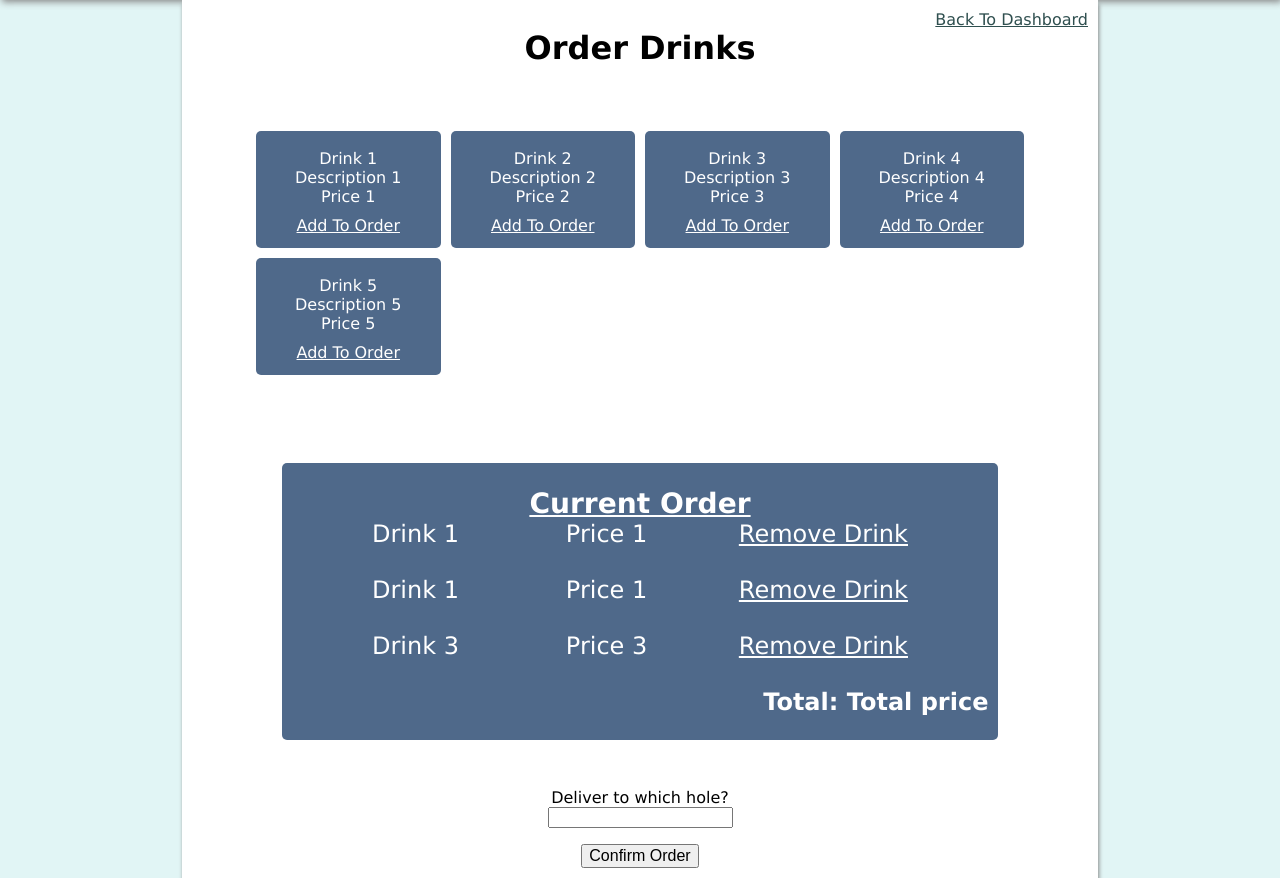
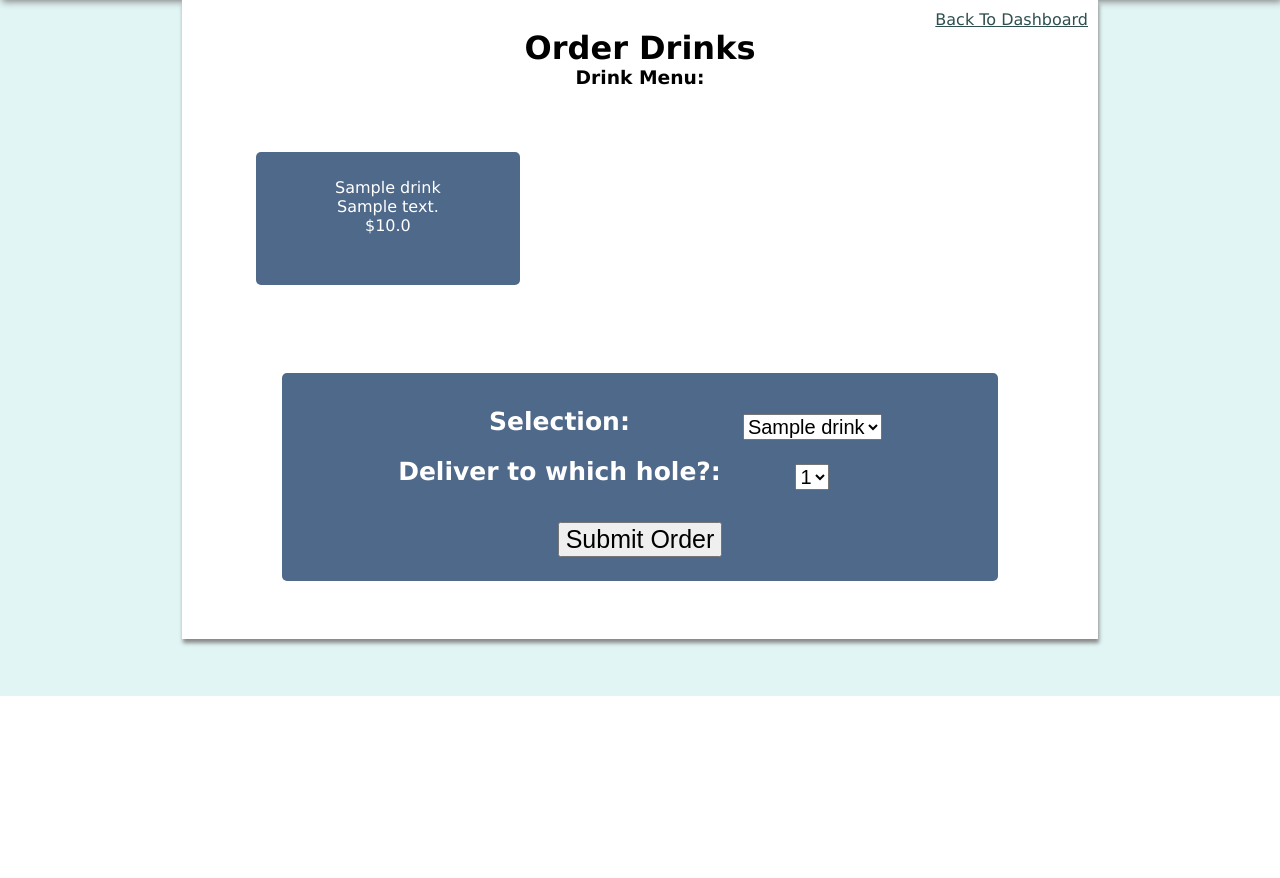
Before and after one commit to 18jreid/CS3450_PuttPutt_Group6, a Django app: page /orderDrinks in a window 1280 px wide. Shown: the part 104-982 px from the top of the page. After the commit the page ends 800 px from the top, so only its background shows below. Run offline with Django 3.2, Linux system fonts and the light colour scheme; tables that the repository leaves empty hold one stand-in row (values such as "Sample post"); lists and menus that the app fills with data are empty.

Commit message:
add drink ordering feature for players

```diff
--- a/DjangoFramework/PuttPutt/admin.py
+++ b/DjangoFramework/PuttPutt/admin.py
@@ -1,13 +1,13 @@
 from django.contrib import admin
 from PuttPutt.models import Drink
-from PuttPutt.models import DrinkOrders
+from PuttPutt.models import DrinkOrder
 from PuttPutt.models import Profile
 from PuttPutt.models import Calendar
 from PuttPutt.models import Tournament
 
 # Register your models here.
 admin.site.register(Drink)
-admin.site.register(DrinkOrders)
+admin.site.register(DrinkOrder)
 admin.site.register(Profile)
 admin.site.register(Calendar)
 admin.site.register(Tournament)
--- a/DjangoFramework/PuttPutt/models.py
+++ b/DjangoFramework/PuttPutt/models.py
@@ -95,7 +95,7 @@
     cost = models.FloatField(default=0)
 
 
-class DrinkOrders(models.Model):
+class DrinkOrder(models.Model):
     user_id = models.CharField(max_length=14)
     drink = models.CharField(max_length=30)
     hole_number = models.PositiveSmallIntegerField(default=0)
--- a/DjangoFramework/PuttPutt/templates/PuttPutt/managerDashboard.html
+++ b/DjangoFramework/PuttPutt/templates/PuttPutt/managerDashboard.html
@@ -20,7 +20,7 @@
             <a class="Text_Link" href="{% url 'manageUsers' %}">View/Edit Users</a>
         </div>
         <div class="Left_Option">
-            <a class="Text_Link" href="{% url 'manageDrinks' %}">View/Edit Drink Menu</a>
+            <a class="Text_Link" href="{% url 'manageDrinks' %}">Add/Remove Drinks From Menu</a>
         </div>
         <div class="Right_Option">
             <a class="Text_Link" href="{% url 'manageCurrentTournament' %}">Current Tournament</a>
--- a/DjangoFramework/PuttPutt/templates/PuttPutt/orderDrinks.html
+++ b/DjangoFramework/PuttPutt/templates/PuttPutt/orderDrinks.html
@@ -19,50 +19,58 @@
         <p style="text-align: right;"> <a class="Text_Link_Dark" href="{% url 'playerDashboard' %}"> <u>Back To Dashboard</u> </a> </p>
         <h1>Order Drinks</h1>
         <!-- Fill with drink menu-->
+        <h3>Drink Menu:</h3>
         <div class="Drink-Grid-Container">
-            <div>
-                <p>Drink 1</p>
-                <p>Description 1</p>
-                <p>Price 1</p>
-                <p class="Text_Link" style="margin-top: 10px;"> <u>Add To Order</u> </p>
-            </div>
-            <div>
-                <p>Drink 2</p>
-                <p>Description 2</p>
-                <p>Price 2</p>
-                <p class="Text_Link" style="margin-top: 10px;"> <u>Add To Order</u> </p>
-            </div>
-            <div>
-                <p>Drink 3</p>
-                <p>Description 3</p>
-                <p>Price 3</p>
-                <p class="Text_Link" style="margin-top: 10px;"> <u>Add To Order</u> </p>
-            </div>
-            <div>
-                <p>Drink 4</p>
-                <p>Description 4</p>
-                <p>Price 4</p>
-                <p class="Text_Link" style="margin-top: 10px;"> <u>Add To Order</u> </p>
-            </div>
-            <div>
-                <p>Drink 5</p>
-                <p>Description 5</p>
-                <p>Price 5</p>
-                <p class="Text_Link" style="margin-top: 10px;"> <u>Add To Order</u> </p>
-            </div>
+            {% for d in drinks %}
+              <div>
+                  <p>{{d.name}}</p>
+                  <p>{{d.description}}</p>
+                  <p>${{d.cost}}</p>
+              </div>
+            {% endfor %}
          </div>
-         <!-- Updates as player adds drinks to order-->
+
          <div class="Mid_Container">
-            <p><h3><u>Current Order</u></h3></p>
-            <p><span style="white-space: pre;">Drink 1              Price 1            <span class=Text_Link><u>Remove Drink</u></span></pre>
-            <p><span style="white-space: pre;">Drink 1              Price 1            <span class=Text_Link><u>Remove Drink</u></span></pre>
-            <p><span style="white-space: pre;">Drink 3              Price 3            <span class=Text_Link><u>Remove Drink</u></span></pre>
-            <p style="text-align: right; margin-right: 10px;"><b>Total: Total price</b></p>
+            <form action="/orderDrinkRequest" method="POST">
+                {% csrf_token %}
+                <table>
+                    <tr>
+                        <th style="border: none;">
+                            <label style="color: white; font-size: 25px;">Selection:</label>
+                        </th>
+                        <th style="border: none;">
+                            <select name="drinkChoice" id="drinkChoice" name="drinkChoice" style="font-size: 20px; margin-top: .5em;">
+                                {% for d in drinks %}
+                                    <option value="{{d.name}}">{{d.name}}</option>
+                                {% endfor %}
+                            </select><br>
+                        </th>
+                        <tr> <tr/>
+                        <th style="border: none;">
+                            <label style="color: white; font-size: 25px;">Deliver to which hole?:</label>
+                        </th>
+                        <th style="border: none;">
+                            <select name="holeNumber" id="holeNumber" name="holeNumber" style="font-size: 20px; margin-top: .5em;">
+                                <option value="1">1</option>
+                                <option value="2">2</option>
+                                <option value="3">3</option>
+                                <option value="4">4</option>
+                                <option value="5">5</option>
+                                <option value="6">6</option>
+                                <option value="7">7</option>
+                                <option value="8">8</option>
+                                <option value="9">9</option>
+                            </select><br>
+                        </th>
+                    </tr>
+                </table>
+                <button style="margin-top: 1em; font-size: 25px;">Submit Order</button>
+            </form>
+            {% if error %}
+                <br>
+                <p>{{error}}</p>
+            {% endif %}
          </div>
-         <p>Deliver to which hole?</p>
-         <input type="text">
-         <!-- Submit and send order-->
-         <p><button style="margin-top: 1em; font-size: medium;">Confirm Order</button></p>
     </div>
 </body>
 </html>
--- a/DjangoFramework/PuttPutt/templates/PuttPutt/playerDashboard.html
+++ b/DjangoFramework/PuttPutt/templates/PuttPutt/playerDashboard.html
@@ -15,6 +15,7 @@
             <p style="text-align: right;"> <a class="Text_Link" href="{% url 'logout' %}"> <u>Sign out</u> </a> </p>
         </div>
     </div>
+    {% csrf_token %}
     <div class="Center-Box-Container">
         <div class="Left_Option">
             <a class="Text_Link" href="{% url 'currentTournament' %}">Current Tournament</a>
@@ -25,6 +26,10 @@
         <div class="Left_Option">
             <a class="Text_Link" href="{% url 'addFunds' %}">Add Funds</a>
         </div>
+        {% if confirmation %}
+            <br>
+            <p>{{confirmation}}</p>
+        {% endif %}
     </div>
 </body>
 </html>
--- a/DjangoFramework/PuttPutt/urls.py
+++ b/DjangoFramework/PuttPutt/urls.py
@@ -31,5 +31,6 @@
     path('upcomingTournaments', views.upcomingTournaments, name="upcomingTournaments"),
     path('testButtonFunction', views.testButtonFunction),
     path('updateUserType', views.updateUserType, name="updateUserType"),
-    path('updateDrink', views.updateDrink, name="updateDrink")
+    path('updateDrink', views.updateDrink, name="updateDrink"),
+    path('orderDrinkRequest', views.orderDrinkRequest, name="orderDrinkRequest")
 ]
--- a/DjangoFramework/PuttPutt/views.py
+++ b/DjangoFramework/PuttPutt/views.py
@@ -328,8 +328,15 @@
 # Takes user to the order drinks page
 def orderDrinks(request):
     print("\n\n Order Drinks page! \n\n")
+    drinks = Drink.objects.all()
+    for drink in drinks:
+        print(drink)
+    context = {
+        'drinks' : drinks,
+    }
+    print("\n\n Order Drinks page \n\n")
 
-    return render(request, "PuttPutt/orderDrinks.html")
+    return render(request, "PuttPutt/orderDrinks.html", context)
 
 # Takes user to player dashboard page
 def playerDashboard(request):
@@ -498,6 +505,41 @@
 
         return render(request, "PuttPutt/manageDrinks.html", context)
 
+# order a drink
+def orderDrinkRequest(request):
+    drinkChoice = request.POST['drinkChoice']
+    holeNumber = request.POST['holeNumber']
+
+    print(f"drinkChoice: {drinkChoice}")
+    print(f"holeNumber: {holeNumber}")
+    drink = Drink.objects.get(name=drinkChoice)
+
+    account_balance = request.user.profile.account_balance
+    if (drink.cost > account_balance):
+
+        drinks = Drink.objects.all()
+        context = {
+            'error' : "Account balance too low :(",
+            'drinks': drinks
+        }
+
+        return render(request, "PuttPutt/orderDrinks.html", context)
+
+    request.user.profile.account_balance = account_balance - drink.cost
+    request.user.profile.save()
+
+    drinkOrder = DrinkOrder()
+    drinkOrder.user_id = request.user.username
+    drinkOrder.drink = drink.name
+    drinkOrder.hole = holeNumber
+    drinkOrder.save()
+
+    context = {
+        'confirmation' : f"{drink.name} is on the way!"
+    }
+
+    return render(request, "PuttPutt/playerDashboard.html", context)
+
 def upcomingTournaments(request):
     tournaments = Calendar.objects.all()
     context = {
```
Also changed, not shown: DjangoFramework/PuttPutt/migrations/0008_auto_20211205_2303.py (added).
